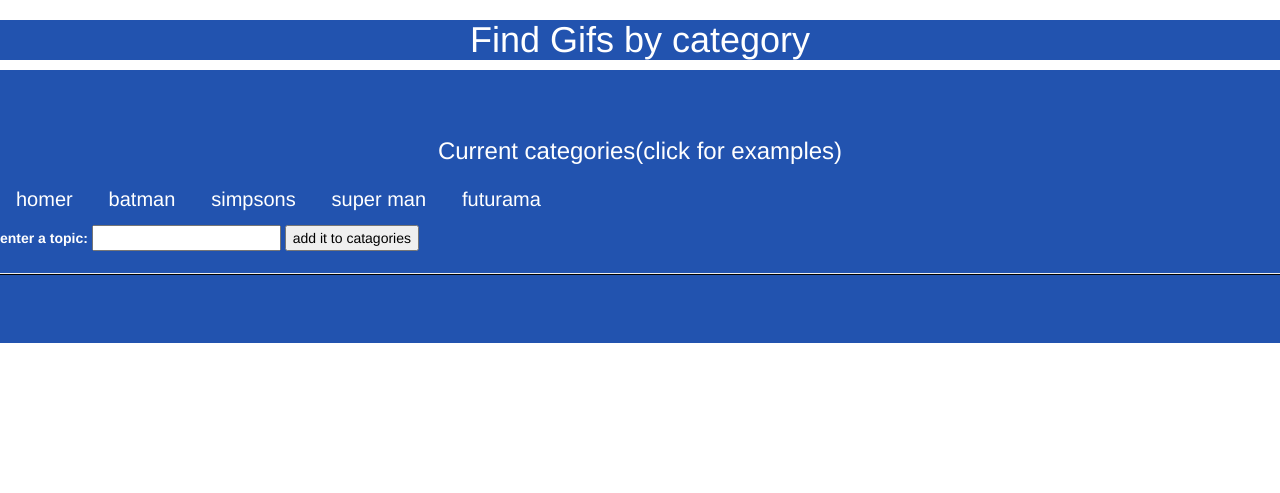
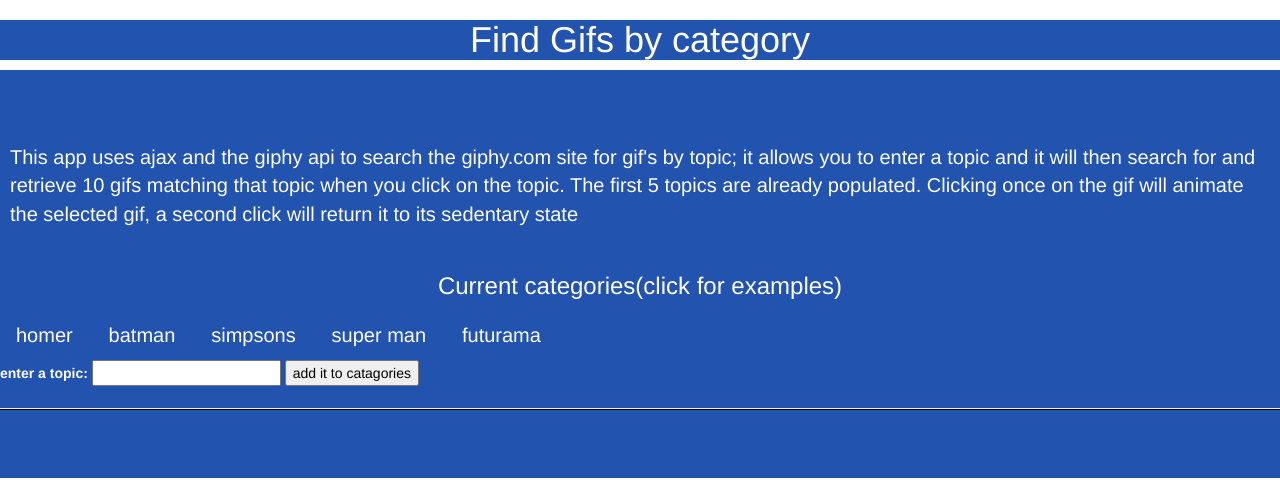
Before and after one commit to bkwiencien/bkwiencien.github.io, a PHP site: page /Giphy/index.html in a window 1280 px wide. Shown: the top 493 px of the page. Run offline with PHP 8.4, Linux system fonts and the light colour scheme; some libraries are stand-ins or nearby versions.

Commit message:
giphy change

```diff
--- a/Giphy/assets/css/style.css
+++ b/Giphy/assets/css/style.css
@@ -58,3 +58,7 @@
 	text-align:  justify;
 	font-size:   4px;
 }
+#explain {
+	font-size: 20px;
+	padding: 25px;
+}
--- a/Giphy/index.html
+++ b/Giphy/index.html
@@ -19,6 +19,8 @@
 <h1><center> Find Gifs by category</center></h1>
 <div class="jumbotron" id="main">
   <div class="row">
+    <p id="explain">This app uses ajax and the giphy api to search the giphy.com site for gif's by topic; it
+    allows you to enter a topic and it will then search for and retrieve 10 gifs matching that topic when you click on the topic. The first 5 topics are already populated. Clicking once on the gif will animate the selected gif, a second click will return it to its sedentary state</p>
     <h3><center>Current categories(click for examples)</center></h3>
     <div class="col-lg-12">
       <section id="buttonsection">
```
